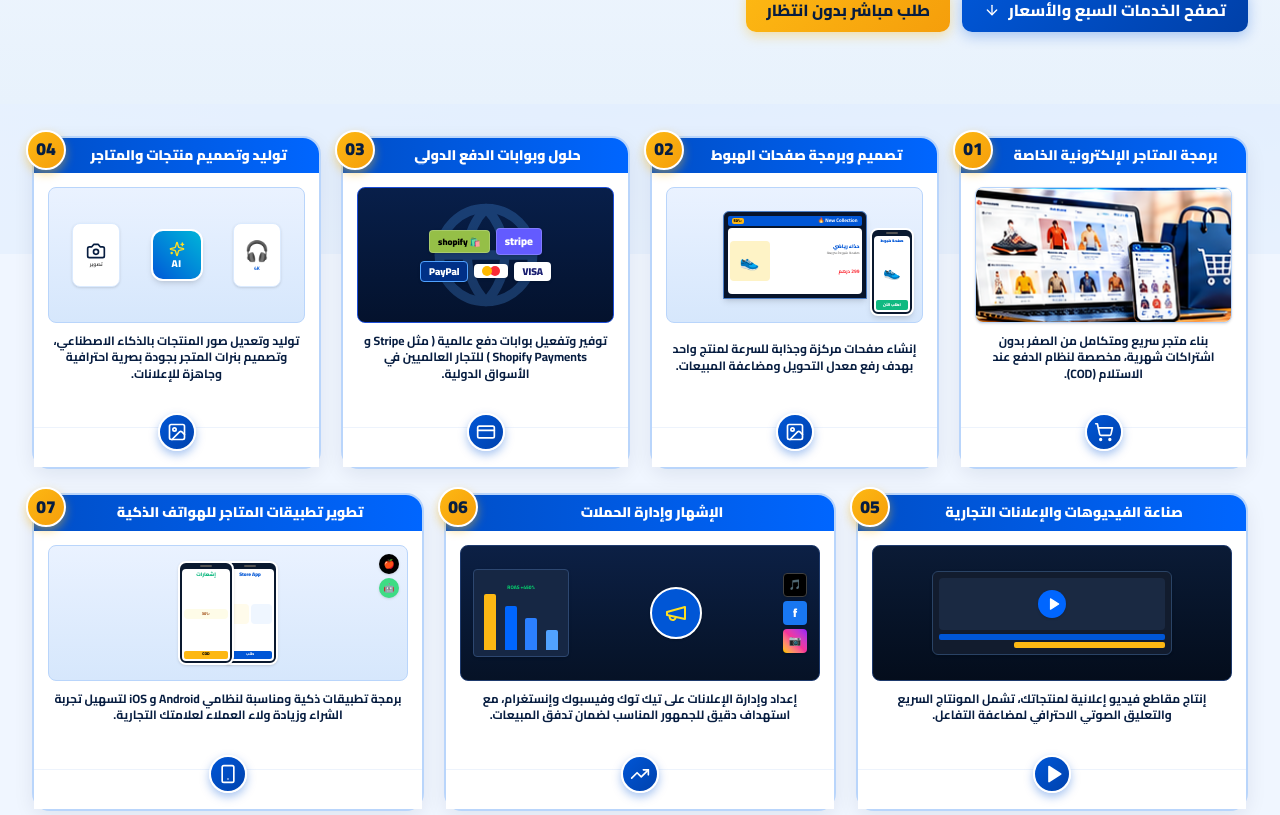
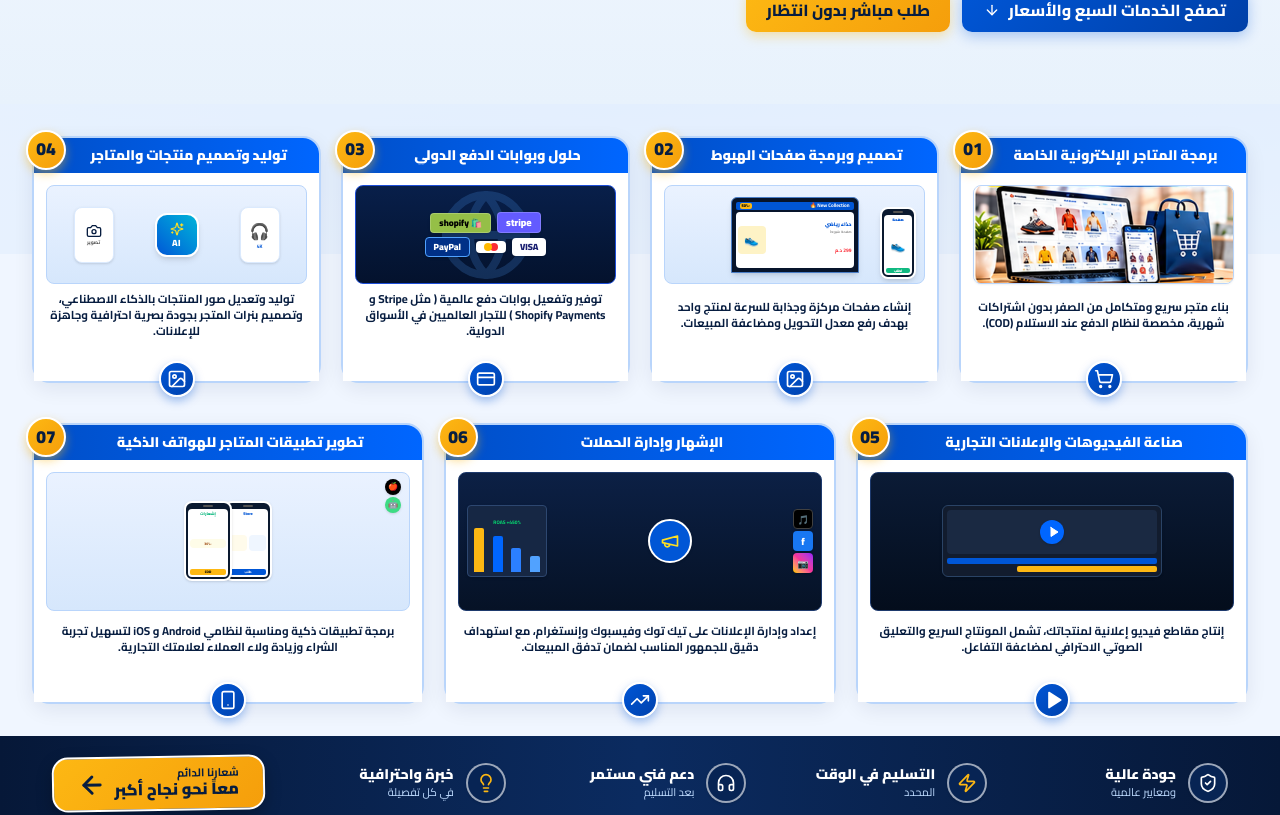
Before and after one commit to adamlmnawer914-create/ecomboost-pro, a Next.js app: page / in a window 1280 px wide. Shown: the part 516-1331 px from the top of the page. Built offline with nearby package versions, Linux system fonts and the light colour scheme.

Commit message:
fix(cards): adapt card dimensions and mockup aspect ratio to match exact image proportions

```diff
--- a/src/app/globals.css
+++ b/src/app/globals.css
@@ -144,8 +144,8 @@ body {
 
 /* Circular Bottom Icon on cards */
 .card-bottom-icon-btn {
-  width: 38px;
-  height: 38px;
+  width: 36px;
+  height: 36px;
   border-radius: 50%;
   background: linear-gradient(135deg, #0056d6 0%, #0042ad 100%);
   color: #ffffff;
@@ -153,8 +153,7 @@ body {
   align-items: center;
   justify-content: center;
   box-shadow: 0 4px 10px rgba(0, 86, 214, 0.35);
-  border: 2px solid #ffffff;
-  margin: -19px auto 0 auto;
+  border: 2.5px solid #ffffff;
   transition: transform 0.2s ease, background 0.2s ease;
   z-index: 10;
 }
--- a/src/components/ServiceMockup.tsx
+++ b/src/components/ServiceMockup.tsx
@@ -26,14 +26,14 @@ interface ServiceMockupProps {
 export default function ServiceMockup({ serviceNumber }: ServiceMockupProps) {
   switch (serviceNumber) {
     case "01":
-      // برمجة المتاجر الإلكترونية الخاصة: Real user-provided image from banner
+      // برمجة المتاجر الإلكترونية الخاصة: Real user-provided image from banner (exact 346x132 ratio)
       return (
-        <div className="relative w-full h-32 sm:h-34 bg-white rounded-lg overflow-hidden border border-[#b9d5fb] shadow-sm flex items-center justify-center">
+        <div className="relative w-full aspect-[346/132] bg-white rounded-lg overflow-hidden border border-[#b9d5fb] shadow-xs flex items-center justify-center">
           <Image
             src="/services/custom-store.png"
             alt="برمجة المتاجر الإلكترونية الخاصة"
             fill
-            className="object-cover object-center transition-transform duration-300 group-hover:scale-105"
+            className="object-cover object-center transition-transform duration-300 group-hover:scale-102"
             sizes="(max-width: 768px) 100vw, (max-width: 1200px) 50vw, 25vw"
             priority
           />
@@ -43,10 +43,10 @@ export default function ServiceMockup({ serviceNumber }: ServiceMockupProps) {
     case "02":
       // تصميم وبرمجة صفحات الهبوط: Single Product Shoe Landing Page
       return (
-        <div className="relative w-full h-32 sm:h-34 bg-gradient-to-b from-[#eaf2ff] to-[#d6e7fc] rounded-lg overflow-hidden flex items-center justify-center p-2 border border-[#b9d5fb]">
+        <div className="relative w-full aspect-[346/132] bg-gradient-to-b from-[#eaf2ff] to-[#d6e7fc] rounded-lg overflow-hidden flex items-center justify-center p-1.5 border border-[#b9d5fb]">
           {/* Laptop showing athletic shoe landing page */}
-          <div className="relative w-36 h-22 bg-[#07142b] rounded-t-md p-1 shadow-md flex flex-col z-10 border border-[#4a7ec7]">
-            <div className="w-full h-2.5 bg-[#0056d6] rounded-xs flex items-center justify-between px-1 mb-0.5">
+          <div className="relative w-32 h-19 bg-[#07142b] rounded-t-md p-1 shadow-md flex flex-col z-10 border border-[#4a7ec7]">
+            <div className="w-full h-2 bg-[#0056d6] rounded-xs flex items-center justify-between px-1 mb-0.5">
               <span className="text-[5px] text-white font-bold">New Collection 🔥</span>
               <span className="text-[4px] bg-[#fdb813] text-black px-0.5 rounded-xs font-black">
                 -50%
@@ -56,24 +56,24 @@ export default function ServiceMockup({ serviceNumber }: ServiceMockupProps) {
               <div className="flex-1 text-right">
                 <span className="text-[5px] font-black text-[#0056d6] block">حذاء رياضي</span>
                 <span className="text-[4px] text-neutral-500 block leading-tight">
-                  صفحة هبوط سريعة
+                  صفحة هبوط
                 </span>
-                <span className="text-[5px] font-bold text-red-500">299 درهم</span>
+                <span className="text-[5px] font-bold text-red-500">299 د.م</span>
               </div>
-              <div className="w-10 h-10 bg-amber-100 rounded flex items-center justify-center text-base">
+              <div className="w-7 h-7 bg-amber-100 rounded flex items-center justify-center text-xs">
                 👟
               </div>
             </div>
           </div>
 
           {/* Mobile phone mockup on right */}
-          <div className="absolute right-2 bottom-1.5 w-11 h-22 bg-[#0a192f] rounded-lg p-0.5 shadow-md z-20 border-2 border-white flex flex-col">
-            <div className="w-3 h-0.5 bg-neutral-600 rounded-full mx-auto mb-0.5" />
+          <div className="absolute right-2 bottom-1 w-9 h-18 bg-[#0a192f] rounded-lg p-0.5 shadow-md z-20 border-2 border-white flex flex-col">
+            <div className="w-2.5 h-0.5 bg-neutral-600 rounded-full mx-auto mb-0.5" />
             <div className="flex-1 bg-white rounded p-0.5 flex flex-col items-center justify-between text-center">
-              <span className="text-[4px] font-black text-[#0056d6]">صفحة هبوط</span>
-              <span className="text-sm">👟</span>
-              <div className="w-full py-0.5 bg-[#10b981] text-white rounded-xs text-[4px] font-black">
-                اطلب الآن
+              <span className="text-[4px] font-black text-[#0056d6]">صفحة</span>
+              <span className="text-xs">👟</span>
+              <div className="w-full py-0.2 bg-[#10b981] text-white rounded-xs text-[3.5px] font-black">
+                اطلب
               </div>
             </div>
           </div>
@@ -83,30 +83,30 @@ export default function ServiceMockup({ serviceNumber }: ServiceMockupProps) {
     case "03":
       // حلول وبوابات الدفع الدولي: Stripe, Shopify, PayPal, Visa, Mastercard
       return (
-        <div className="relative w-full h-32 sm:h-34 bg-gradient-to-b from-[#081f4a] to-[#04122d] rounded-lg overflow-hidden flex flex-col items-center justify-center p-2 border border-[#1d4ed8]">
-          <div className="absolute inset-0 flex items-center justify-center opacity-25">
-            <Globe className="w-28 h-28 text-blue-400" />
+        <div className="relative w-full aspect-[346/132] bg-gradient-to-b from-[#081f4a] to-[#04122d] rounded-lg overflow-hidden flex flex-col items-center justify-center p-1.5 border border-[#1d4ed8]">
+          <div className="absolute inset-0 flex items-center justify-center opacity-20">
+            <Globe className="w-24 h-24 text-blue-400" />
           </div>
 
-          <div className="relative z-10 w-full max-w-[180px] space-y-1.5">
+          <div className="relative z-10 w-full max-w-[170px] space-y-1">
             <div className="flex items-center justify-center gap-1.5">
-              <div className="px-2 py-1 rounded bg-[#635bff] text-white font-black text-[11px] shadow border border-white/20">
+              <div className="px-2 py-0.5 rounded bg-[#635bff] text-white font-black text-[10px] shadow border border-white/20">
                 stripe
               </div>
-              <div className="px-2 py-1 rounded bg-[#95bf47] text-black font-black text-[9px] shadow border border-white/20">
+              <div className="px-2 py-0.5 rounded bg-[#95bf47] text-black font-black text-[9px] shadow border border-white/20">
                 🛍️ shopify
               </div>
             </div>
 
             <div className="flex items-center justify-center gap-1.5">
-              <div className="px-2 py-0.5 rounded bg-white text-[#1a1f71] font-black text-[10px] shadow">
+              <div className="px-2 py-0.5 rounded bg-white text-[#1a1f71] font-black text-[9px] shadow">
                 VISA
               </div>
               <div className="px-2 py-0.5 rounded bg-white flex items-center gap-0.5 shadow">
-                <span className="w-2.5 h-2.5 rounded-full bg-red-500 inline-block" />
-                <span className="w-2.5 h-2.5 rounded-full bg-amber-400 inline-block -mr-1" />
+                <span className="w-2 h-2 rounded-full bg-red-500 inline-block" />
+                <span className="w-2 h-2 rounded-full bg-amber-400 inline-block -mr-1" />
               </div>
-              <div className="px-2 py-0.5 rounded bg-[#003087] text-white font-black text-[10px] shadow border border-blue-400">
+              <div className="px-2 py-0.5 rounded bg-[#003087] text-white font-black text-[9px] shadow border border-blue-400">
                 PayPal
               </div>
             </div>
@@ -117,22 +117,22 @@ export default function ServiceMockup({ serviceNumber }: ServiceMockupProps) {
     case "04":
       // توليد وتصميم منتجات والمتاجر: AI chip, camera, headphones, 4K product photos
       return (
-        <div className="relative w-full h-32 sm:h-34 bg-gradient-to-b from-[#eaf2ff] to-[#d6e7fc] rounded-lg overflow-hidden flex items-center justify-around p-2 border border-[#b9d5fb]">
+        <div className="relative w-full aspect-[346/132] bg-gradient-to-b from-[#eaf2ff] to-[#d6e7fc] rounded-lg overflow-hidden flex items-center justify-around p-1.5 border border-[#b9d5fb]">
           {/* Headphones */}
-          <div className="w-12 h-16 bg-white rounded-lg shadow p-0.5 flex flex-col items-center justify-center border border-blue-100">
-            <span className="text-xl">🎧</span>
+          <div className="w-10 h-14 bg-white rounded-lg shadow p-0.5 flex flex-col items-center justify-center border border-blue-100">
+            <span className="text-base">🎧</span>
             <span className="text-[5px] font-bold text-[#0056d6]">4K</span>
           </div>
 
           {/* AI Glowing badge in center */}
-          <div className="w-13 h-13 rounded-xl bg-gradient-to-tr from-[#0056d6] to-[#00b4d8] text-white flex flex-col items-center justify-center shadow-md border-2 border-white z-10 p-1">
-            <Sparkles className="w-4 h-4 text-yellow-300 mb-0.5" />
-            <span className="text-[10px] font-black tracking-wider leading-none">AI</span>
+          <div className="w-11 h-11 rounded-xl bg-gradient-to-tr from-[#0056d6] to-[#00b4d8] text-white flex flex-col items-center justify-center shadow-md border-2 border-white z-10 p-0.5">
+            <Sparkles className="w-3.5 h-3.5 text-yellow-300 mb-0.5" />
+            <span className="text-[9px] font-black tracking-wider leading-none">AI</span>
           </div>
 
           {/* Camera DSLR */}
-          <div className="w-12 h-16 bg-white rounded-lg shadow p-0.5 flex flex-col items-center justify-center border border-blue-100">
-            <Camera className="w-5 h-5 text-[#071d40]" />
+          <div className="w-10 h-14 bg-white rounded-lg shadow p-0.5 flex flex-col items-center justify-center border border-blue-100">
+            <Camera className="w-4 h-4 text-[#071d40]" />
             <span className="text-[5px] font-bold text-neutral-600">تصوير</span>
           </div>
         </div>
@@ -141,13 +141,13 @@ export default function ServiceMockup({ serviceNumber }: ServiceMockupProps) {
     case "05":
       // صناعة الفيديوهات والإعلانات التجارية: Video editor timeline + camera + play button
       return (
-        <div className="relative w-full h-32 sm:h-34 bg-gradient-to-b from-[#0b1b36] to-[#040d1c] rounded-lg overflow-hidden flex flex-col items-center justify-center p-2 border border-[#1e3a6d]">
-          <div className="w-full max-w-[240px] bg-[#121c2e] rounded-md p-1.5 border border-[#2a4365] shadow">
+        <div className="relative w-full aspect-[346/132] bg-gradient-to-b from-[#0b1b36] to-[#040d1c] rounded-lg overflow-hidden flex flex-col items-center justify-center p-1.5 border border-[#1e3a6d]">
+          <div className="w-full max-w-[220px] bg-[#121c2e] rounded-md p-1 border border-[#2a4365] shadow">
             {/* Video Viewport with Headphones & Play Button */}
-            <div className="relative w-full h-13 bg-[#1a2942] rounded flex items-center justify-center overflow-hidden mb-1">
-              <span className="text-xl opacity-80">🎧</span>
-              <div className="absolute w-7 h-7 rounded-full bg-[#0066ff] text-white flex items-center justify-center shadow">
-                <Play className="w-3.5 h-3.5 fill-white text-white translate-x-0.5" />
+            <div className="relative w-full h-11 bg-[#1a2942] rounded flex items-center justify-center overflow-hidden mb-1">
+              <span className="text-lg opacity-80">🎧</span>
+              <div className="absolute w-6 h-6 rounded-full bg-[#0066ff] text-white flex items-center justify-center shadow">
+                <Play className="w-3 h-3 fill-white text-white translate-x-0.5" />
               </div>
             </div>
 
@@ -163,35 +163,35 @@ export default function ServiceMockup({ serviceNumber }: ServiceMockupProps) {
     case "06":
       // الإشهار وإدارة الحملات: TikTok + Meta Facebook + Instagram + Megaphone + Analytics
       return (
-        <div className="relative w-full h-32 sm:h-34 bg-gradient-to-b from-[#0c2045] to-[#061226] rounded-lg overflow-hidden flex items-center justify-between p-3 border border-[#1e3a6d]">
+        <div className="relative w-full aspect-[346/132] bg-gradient-to-b from-[#0c2045] to-[#061226] rounded-lg overflow-hidden flex items-center justify-between p-2 border border-[#1e3a6d]">
           {/* Social logos column */}
-          <div className="flex flex-col gap-1 z-10">
-            <div className="w-6 h-6 rounded bg-black text-white flex items-center justify-center text-[10px] font-black shadow border border-neutral-700">
+          <div className="flex flex-col gap-0.5 z-10">
+            <div className="w-5 h-5 rounded bg-black text-white flex items-center justify-center text-[9px] font-black shadow border border-neutral-700">
               🎵
             </div>
-            <div className="w-6 h-6 rounded bg-[#1877f2] text-white flex items-center justify-center text-xs font-black shadow">
+            <div className="w-5 h-5 rounded bg-[#1877f2] text-white flex items-center justify-center text-[10px] font-black shadow">
               f
             </div>
-            <div className="w-6 h-6 rounded bg-gradient-to-tr from-yellow-400 via-pink-500 to-purple-600 text-white flex items-center justify-center text-[10px] font-bold shadow">
+            <div className="w-5 h-5 rounded bg-gradient-to-tr from-yellow-400 via-pink-500 to-purple-600 text-white flex items-center justify-center text-[9px] font-bold shadow">
               📷
             </div>
           </div>
 
           {/* Megaphone in Center */}
-          <div className="w-13 h-13 rounded-full bg-[#0056d6] text-white flex items-center justify-center shadow border-2 border-white z-10">
-            <Megaphone className="w-6 h-6 text-yellow-300" />
+          <div className="w-11 h-11 rounded-full bg-[#0056d6] text-white flex items-center justify-center shadow border-2 border-white z-10">
+            <Megaphone className="w-5 h-5 text-yellow-300" />
           </div>
 
           {/* Analytics Bars on Right */}
-          <div className="w-24 bg-[#162744] rounded p-1.5 border border-[#2d4770] flex flex-col justify-end h-22 shadow">
+          <div className="w-20 bg-[#162744] rounded p-1 border border-[#2d4770] flex flex-col justify-end h-18 shadow">
             <div className="text-[5px] text-green-400 font-bold text-center mb-0.5">
               ROAS +450%
             </div>
-            <div className="flex items-end justify-between h-14 gap-1 px-1">
-              <div className="w-3 h-5 bg-blue-400 rounded-t-xs" />
-              <div className="w-3 h-8 bg-blue-500 rounded-t-xs" />
-              <div className="w-3 h-11 bg-[#0066ff] rounded-t-xs" />
-              <div className="w-3 h-14 bg-[#fdb813] rounded-t-xs" />
+            <div className="flex items-end justify-between h-11 gap-1 px-0.5">
+              <div className="w-2.5 h-4 bg-blue-400 rounded-t-xs" />
+              <div className="w-2.5 h-6 bg-blue-500 rounded-t-xs" />
+              <div className="w-2.5 h-9 bg-[#0066ff] rounded-t-xs" />
+              <div className="w-2.5 h-11 bg-[#fdb813] rounded-t-xs" />
             </div>
           </div>
         </div>
@@ -200,42 +200,42 @@ export default function ServiceMockup({ serviceNumber }: ServiceMockupProps) {
     case "07":
       // تطوير تطبيقات المتاجر للهواتف الذكية: Dual smartphones + Apple iOS + Google Android
       return (
-        <div className="relative w-full h-32 sm:h-34 bg-gradient-to-b from-[#eaf2ff] to-[#d6e7fc] rounded-lg overflow-hidden flex items-center justify-center p-2 border border-[#b9d5fb]">
+        <div className="relative w-full aspect-[346/132] bg-gradient-to-b from-[#eaf2ff] to-[#d6e7fc] rounded-lg overflow-hidden flex items-center justify-center p-1.5 border border-[#b9d5fb]">
           {/* Phone 1 */}
-          <div className="relative w-14 h-26 bg-[#0a192f] rounded-lg p-0.5 shadow border-2 border-white flex flex-col z-10 -ml-1.5">
-            <div className="w-3 h-0.5 bg-neutral-600 rounded-full mx-auto mb-0.5" />
+          <div className="relative w-12 h-20 bg-[#0a192f] rounded-lg p-0.5 shadow border-2 border-white flex flex-col z-10 -ml-1">
+            <div className="w-2.5 h-0.5 bg-neutral-600 rounded-full mx-auto mb-0.5" />
             <div className="flex-1 bg-white rounded p-0.5 flex flex-col items-center justify-between text-center">
-              <span className="text-[5px] font-black text-[#0056d6]">Store App</span>
+              <span className="text-[4px] font-black text-[#0056d6]">Store</span>
               <div className="w-full grid grid-cols-2 gap-0.5">
-                <div className="h-5 bg-blue-50 rounded" />
-                <div className="h-5 bg-amber-50 rounded" />
+                <div className="h-4 bg-blue-50 rounded" />
+                <div className="h-4 bg-amber-50 rounded" />
               </div>
-              <div className="w-full h-2 bg-[#0056d6] text-white rounded-xs text-[4px] font-bold">
+              <div className="w-full h-1.5 bg-[#0056d6] text-white rounded-xs text-[3.5px] font-bold">
                 طلب
               </div>
             </div>
           </div>
 
           {/* Phone 2 */}
-          <div className="relative w-14 h-26 bg-[#0a192f] rounded-lg p-0.5 shadow border-2 border-white flex flex-col z-20 -mr-1.5">
-            <div className="w-3 h-0.5 bg-neutral-600 rounded-full mx-auto mb-0.5" />
+          <div className="relative w-12 h-20 bg-[#0a192f] rounded-lg p-0.5 shadow border-2 border-white flex flex-col z-20 -mr-1">
+            <div className="w-2.5 h-0.5 bg-neutral-600 rounded-full mx-auto mb-0.5" />
             <div className="flex-1 bg-white rounded p-0.5 flex flex-col items-center justify-between text-center">
-              <span className="text-[5px] font-black text-[#10b981]">إشعارات</span>
-              <div className="w-full p-0.5 bg-yellow-50 rounded text-[4px] font-bold text-amber-800">
+              <span className="text-[4px] font-black text-[#10b981]">إشعارات</span>
+              <div className="w-full p-0.5 bg-yellow-50 rounded text-[3.5px] font-bold text-amber-800">
                 -30%
               </div>
-              <div className="w-full h-2 bg-[#fdb813] text-black rounded-xs text-[4px] font-black">
+              <div className="w-full h-1.5 bg-[#fdb813] text-black rounded-xs text-[3.5px] font-black">
                 COD
               </div>
             </div>
           </div>
 
           {/* Apple & Android Badges on Top Right */}
-          <div className="absolute right-2 top-2 flex flex-col gap-1 z-30">
-            <div className="w-5 h-5 rounded-full bg-black text-white flex items-center justify-center text-[9px] shadow">
+          <div className="absolute right-2 top-1.5 flex flex-col gap-0.5 z-30">
+            <div className="w-4 h-4 rounded-full bg-black text-white flex items-center justify-center text-[8px] shadow">
               🍎
             </div>
-            <div className="w-5 h-5 rounded-full bg-[#3ddc84] text-black flex items-center justify-center text-[9px] shadow">
+            <div className="w-4 h-4 rounded-full bg-[#3ddc84] text-black flex items-center justify-center text-[8px] shadow">
               🤖
             </div>
           </div>
--- a/src/components/ServicesGrid.tsx
+++ b/src/components/ServicesGrid.tsx
@@ -50,10 +50,6 @@ export default function ServicesGrid({ onSelectService }: ServicesGridProps) {
         key={service.id}
         onClick={() => onSelectService(service)}
         className="service-card-exact group relative flex flex-col justify-between cursor-pointer"
-        style={{
-          minHeight: "310px",
-          maxHeight: "350px",
-        }}
         title={`اضغط لطلب خدمة: ${service.title}`}
       >
         {/* Yellow Circular Number Badge on TOP-LEFT corner matching the image */}
@@ -69,29 +65,29 @@ export default function ServicesGrid({ onSelectService }: ServicesGridProps) {
         </div>
 
         {/* Card Body: Mockup + Description */}
-        <div className="p-3 sm:p-3.5 flex-1 flex flex-col justify-between bg-white space-y-2.5">
-          {/* Visual Mockup matching the image with compact proportional height */}
+        <div className="p-2.5 sm:p-3 flex-1 flex flex-col justify-between bg-white space-y-2 pb-5">
+          {/* Visual Mockup matching the image with compact exact aspect ratio */}
           <div className="w-full">
             <ServiceMockup serviceNumber={service.number} />
           </div>
 
-          {/* Description text matching the image */}
-          <div className="text-center px-1">
-            <p className="text-[11px] sm:text-xs font-bold text-[#071d40] leading-snug line-clamp-3">
+          {/* Description text matching the image with uniform height */}
+          <div className="text-center px-1 min-h-[42px] flex items-center justify-center">
+            <p className="text-[11px] sm:text-[11.5px] font-bold text-[#071d40] leading-snug line-clamp-3">
               {service.description}
             </p>
           </div>
 
-          {/* Subtle Hover Action Pill (appears cleanly on hover without stretching card) */}
+          {/* Subtle Hover Action Pill */}
           <div className="flex items-center justify-center opacity-0 group-hover:opacity-100 transition-opacity duration-200">
-            <span className="text-[10px] font-black text-[#0056d6] bg-blue-50 px-3 py-0.5 rounded-full border border-blue-200 shadow-xs">
+            <span className="text-[10px] font-black text-[#0056d6] bg-blue-50 px-2.5 py-0.5 rounded-full border border-blue-200 shadow-2xs">
               اطلب الآن • {service.price} {service.currency}
             </span>
           </div>
         </div>
 
-        {/* Circular Bottom Icon on the card matching the image */}
-        <div className="relative pb-4 pt-1 flex justify-center bg-white border-t border-[#edf3fc]">
+        {/* Circular Bottom Icon centered overlapping bottom edge matching original banner */}
+        <div className="absolute -bottom-4 left-1/2 -translate-x-1/2 z-20">
           <div className="card-bottom-icon-btn">
             {getServiceCircularIcon(service.number)}
           </div>
@@ -106,14 +102,14 @@ export default function ServicesGrid({ onSelectService }: ServicesGridProps) {
       className="relative z-10 py-6 sm:py-8"
       dir="rtl"
     >
-      <div className="max-w-7xl mx-auto px-4 sm:px-6 lg:px-8 space-y-6">
+      <div className="max-w-7xl mx-auto px-4 sm:px-6 lg:px-8 space-y-10">
         {/* Row 1: Exactly 4 Cards (01, 02, 03, 04) spanning full width */}
-        <div className="grid grid-cols-1 sm:grid-cols-2 lg:grid-cols-4 gap-4 sm:gap-5">
+        <div className="grid grid-cols-1 sm:grid-cols-2 lg:grid-cols-4 gap-x-4 sm:gap-x-5 gap-y-10">
           {rowOne.map((service) => renderCard(service, false))}
         </div>
 
         {/* Row 2: Exactly 3 Cards (05, 06, 07) spanning the EXACT SAME full width */}
-        <div className="grid grid-cols-1 sm:grid-cols-3 gap-4 sm:gap-5">
+        <div className="grid grid-cols-1 sm:grid-cols-3 gap-x-4 sm:gap-x-5 gap-y-10">
           {rowTwo.map((service) => renderCard(service, true))}
         </div>
       </div>
```
